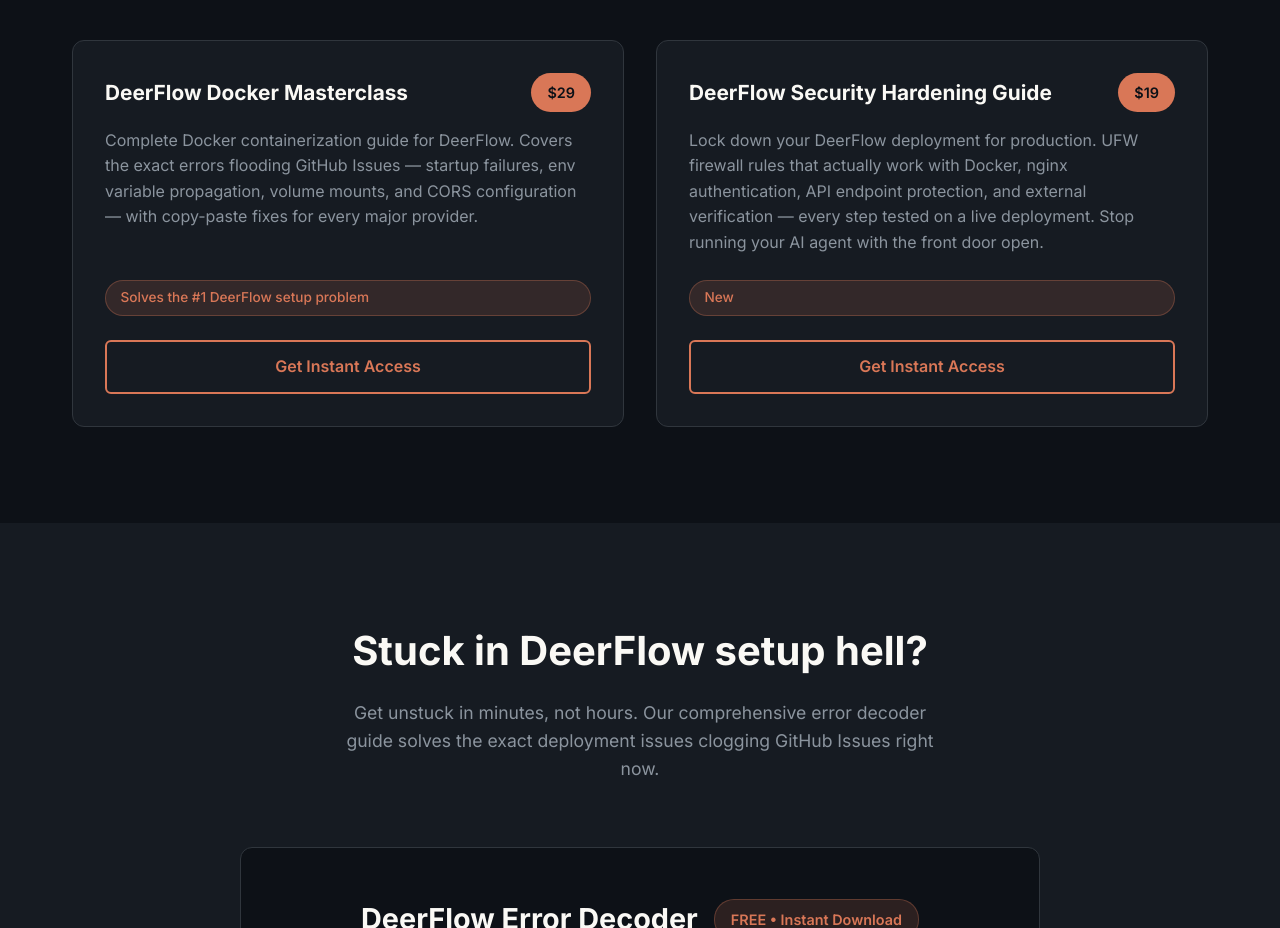
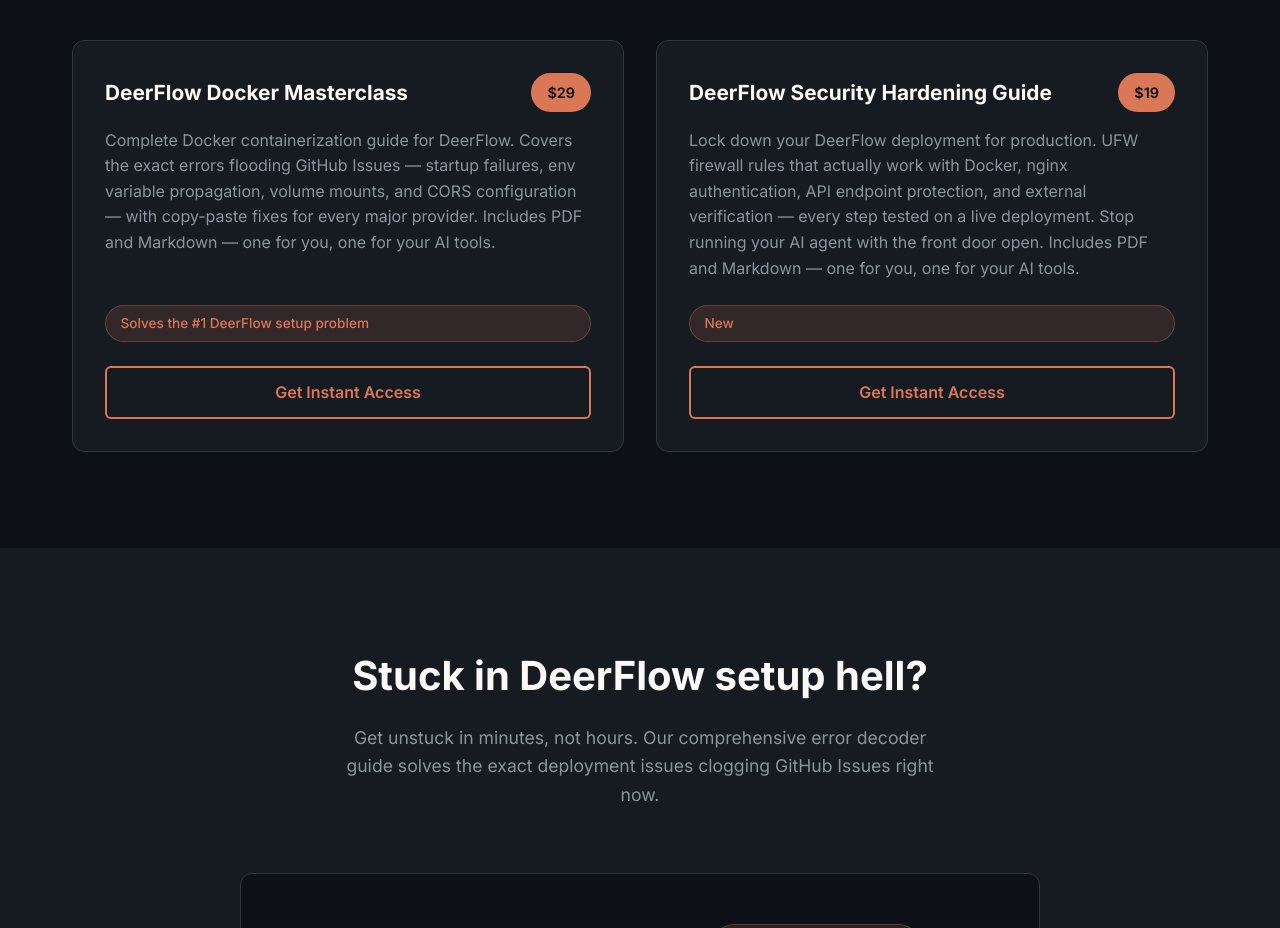
Before and after one commit to deerforge/deerforge-marketplace, a website: page index.html in a window 1280 px wide. Shown: the part 820-1748 px from the top of the page. Drawn offline with Linux system fonts and the light colour scheme.

Commit message:
Update index.html

```diff
--- a/index.html
+++ b/index.html
@@ -1,3 +1,4 @@
+
 <!DOCTYPE html>
 <html lang="en">
 <head>
@@ -623,6 +624,7 @@
                     Complete Docker containerization guide for DeerFlow. Covers the exact errors flooding GitHub Issues —
                     startup failures, env variable propagation, volume mounts, and CORS configuration —
                     with copy-paste fixes for every major provider.
+                    Includes PDF and Markdown — one for you, one for your AI tools.
                 </p>
                 <span class="product-badge">Solves the #1 DeerFlow setup problem</span>
                 <a href="https://buy.stripe.com/6oUcN5b28a9ngWRdCC0Ba00" class="product-cta">Get Instant Access</a>
@@ -635,6 +637,7 @@
                 </div>
                 <p class="product-description">
                     Lock down your DeerFlow deployment for production. UFW firewall rules that actually work with Docker, nginx authentication, API endpoint protection, and external verification — every step tested on a live deployment. Stop running your AI agent with the front door open.
+                    Includes PDF and Markdown — one for you, one for your AI tools.
                 </p>
                 <span class="product-badge">New</span>
                 <a href="https://buy.stripe.com/14AbJ1c6c4P39up4220Ba02" class="product-cta">Get Instant Access</a>
```
